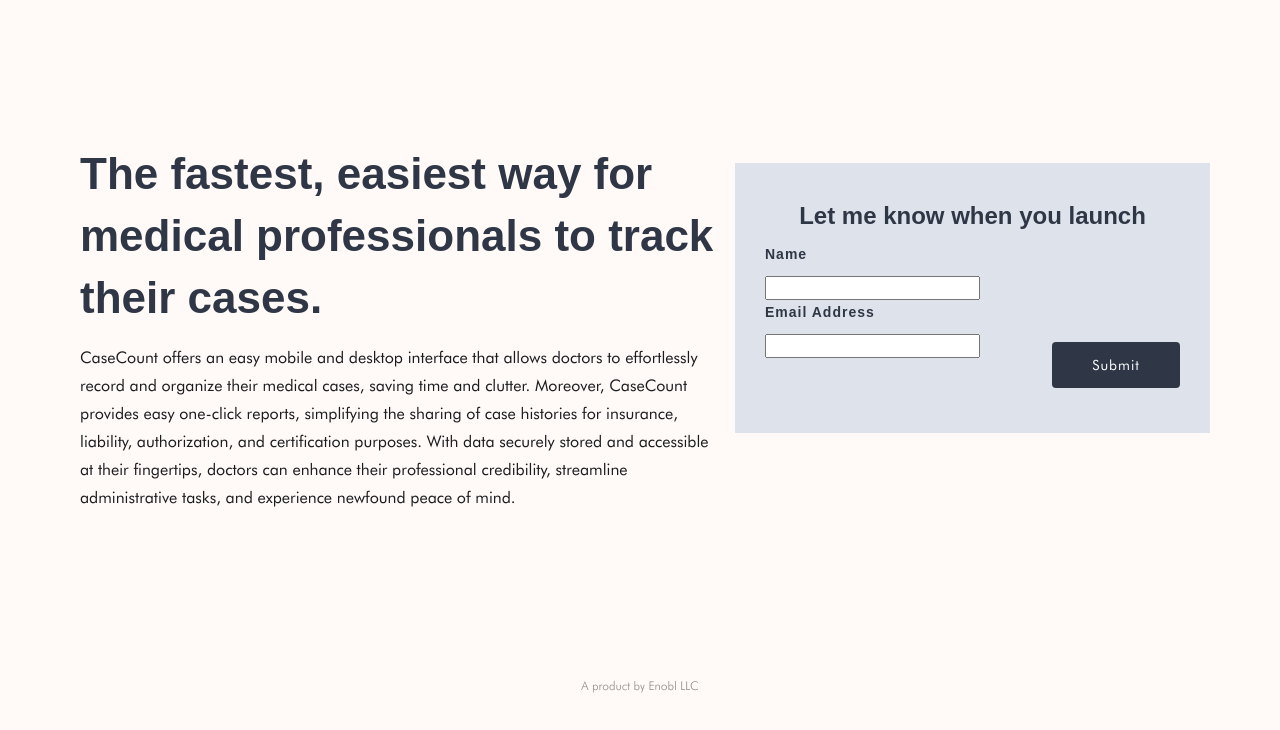
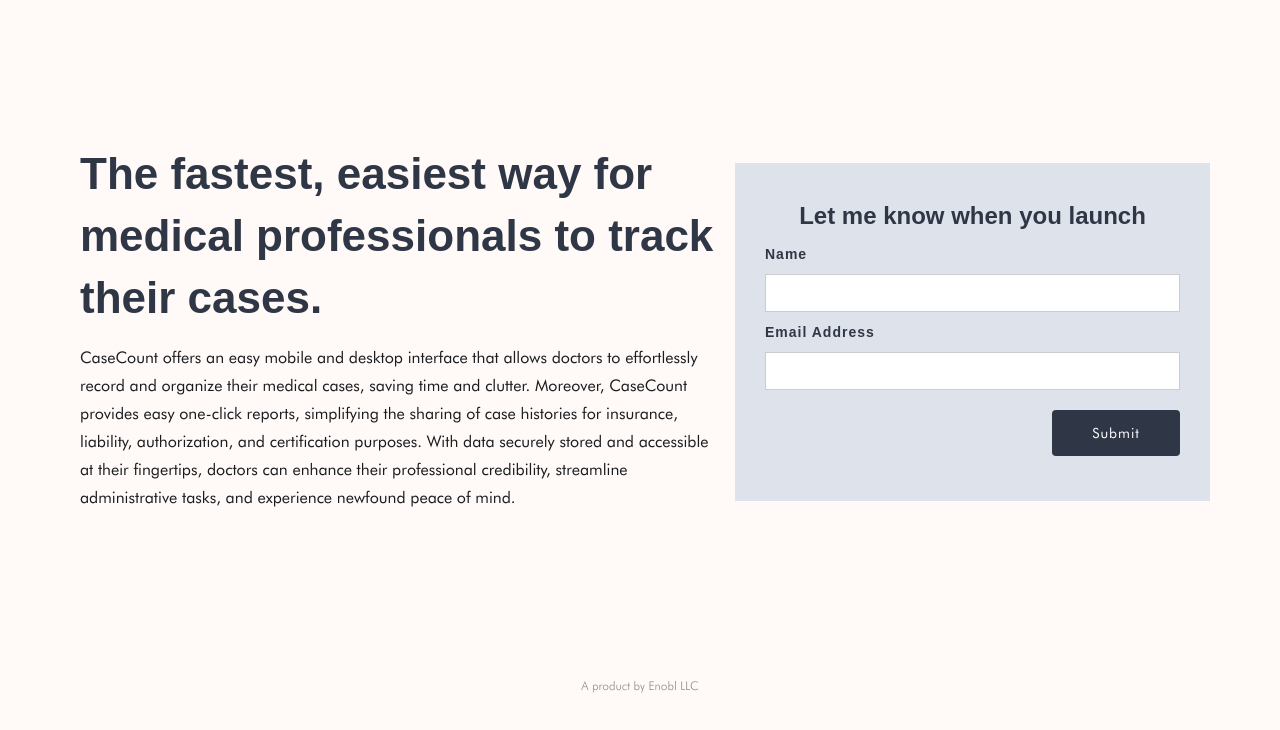
Before and after one commit to casecount/casecount.github.io, a plain HTML site: page index.html in a window 1280 px wide. Shown: the part 88-818 px from the top of the page. Drawn offline with nearby package versions, Linux system fonts and the light colour scheme; a script that the page names is missing.

Commit message:
class update
class update

```diff
--- a/index.html
+++ b/index.html
@@ -44,7 +44,7 @@
         <div class="column-2 w-col w-col-5">
           <h1 class="heading-4">Let me know when you launch</h1>
           <div class="w-form">
-            <form id="email-form" name="email-form" data-name="Email Form" method="post" action="https://docs.google.com/forms/u/3/d/e/1FAIpQLSeeHzfCU6pHgy9qbDPNPoO-4iTUDuHOFDhFgf8B7v4MSVA94A/formResponse?embedded=true" class="form w-clearfix"><label for="name" class="field-label">Name</label><input type="text" class="whsOnd zHQkBf" jsname="YPqjbf" autocomplete="off" tabindex="0" aria-label="Name" aria-describedby="i.desc.1993163566 i.err.1993163566" name="entry.1208978313" value="" dir="auto" data-initial-dir="auto" data-initial-value="" aria-invalid="false"><label for="email" class="field-label-2">Email Address</label><input type="text" class="whsOnd zHQkBf" jsname="YPqjbf" autocomplete="off" tabindex="0" aria-label="Email Address" aria-describedby="i.desc.1657645843 i.err.1657645843" name="entry.1641863250" value="" dir="auto" data-initial-dir="auto" data-initial-value="" aria-invalid="false"><input type="submit" value="Submit" data-wait="Please wait..." class="submit-button w-button"></form>
+            <form id="email-form" name="email-form" data-name="Email Form" method="post" action="https://docs.google.com/forms/u/3/d/e/1FAIpQLSeeHzfCU6pHgy9qbDPNPoO-4iTUDuHOFDhFgf8B7v4MSVA94A/formResponse?embedded=true" class="form w-clearfix"><label for="name" class="field-label">Name</label><input type="text" class="w-input" jsname="YPqjbf" autocomplete="off" tabindex="0" aria-label="Name" aria-describedby="i.desc.1993163566 i.err.1993163566" name="entry.1208978313" value="" dir="auto" data-initial-dir="auto" data-initial-value="" aria-invalid="false"><label for="email" class="field-label-2">Email Address</label><input type="text" class="w-input" jsname="YPqjbf" autocomplete="off" tabindex="0" aria-label="Email Address" aria-describedby="i.desc.1657645843 i.err.1657645843" name="entry.1641863250" value="" dir="auto" data-initial-dir="auto" data-initial-value="" aria-invalid="false"><input type="submit" value="Submit" data-wait="Please wait..." class="submit-button w-button"></form>
             <div class="w-form-done">
               <div>Thank you! Your submission has been received!</div>
             </div>
```
